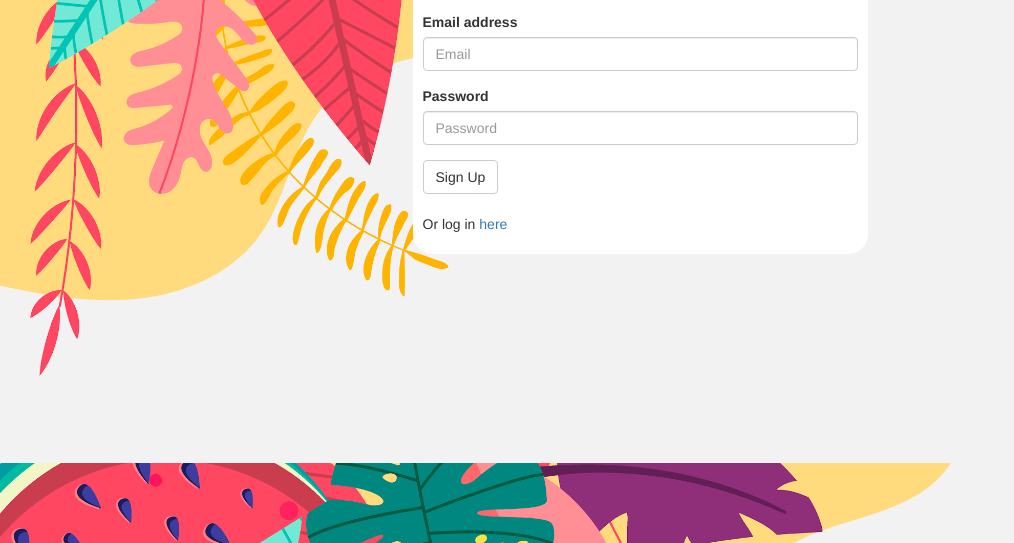
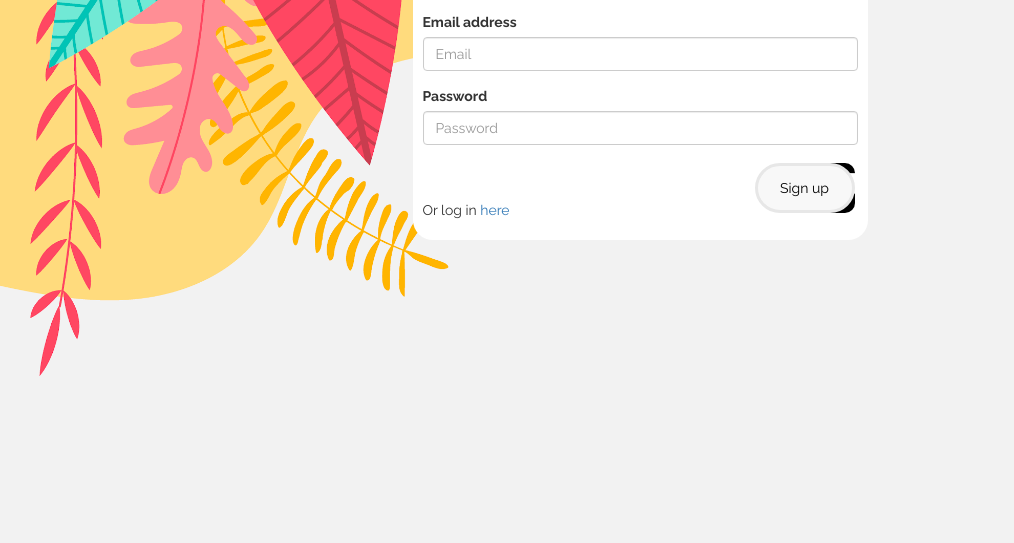
Before and after one commit to ameliagoodson/Coddiwomble-destination-app, a website: page views/signup.html in a window 1280 px wide. Shown: the part 257-800 px from the top of the page, without its empty margins (0-1014 px from the left). Drawn offline with nearby package versions, Linux system fonts and the light colour scheme.

Commit message:
added button styling and animation, added blocks on members page & delete btn

```diff
--- a/views/signup.html
+++ b/views/signup.html
@@ -39,7 +39,7 @@
             <span class="glyphicon glyphicon-exclamation-sign" aria-hidden="true"></span>
             <span class="sr-only">Error:</span> <span class="msg"></span>
           </div>
-          <button type="submit" class="btn btn-default">Sign Up</button><br><br>
+          <button type="submit" class="btn glow-on-hover" id="btn-signup">Sign up</button><br><br>
           <p>Or log in <a href="/login">here</a></p>
         </form>
         <br />
--- a/views/stylesheets/style.css
+++ b/views/stylesheets/style.css
@@ -1,3 +1,6 @@
+*, body {
+  font-family: 'Raleway', sans-serif;
+}
 /*Nav bar*/
 #logo {
   height: 50px;
@@ -25,6 +28,71 @@ form.login {
   padding: 10px;
   border-radius: 20px;
   background-color: white;
+}
+
+/*Login page button, signup page button*/
+.glow-on-hover {
+  width: 100px;
+  height: 50px;
+  border: none;
+  outline: none;
+  color: black;
+  background: white;
+  cursor: pointer;
+  position: relative;
+  z-index: 0;
+  border-radius: 10px;
+  outline: none !important;
+}
+
+.glow-on-hover:before {
+  content: '';
+  background: linear-gradient(45deg, #088680, #71e7d3, #ffdb7d, #feb301, #ff8e95, #ff4762, #c73d4f, #8e2e79);
+  position: absolute;
+  top: -2px;
+  left:-2px;
+  background-size: 400%;
+  z-index: -1;
+  filter: blur(5px);
+  width: calc(100% + 8px);
+  height: calc(100% + 8px);
+  animation: glowing 20s linear infinite;
+  opacity: 0;
+  transition: opacity .3s ease-in-out;
+  border-radius: 50px;
+  outline: none;
+}
+
+.glow-on-hover:active {
+  color: #000
+}
+
+.glow-on-hover:active:after {
+  background: transparent;
+}
+
+.glow-on-hover:hover:before {
+  opacity: 1;
+}
+
+.glow-on-hover:after {
+  z-index: -1;
+  content: '';
+  position: absolute;
+  width: 100%;
+  height: 100%;
+  background: #f8f8f8;
+  left: 0;
+  top: 0;
+  border-radius: 50px;
+  border: #e7e7e7 3px solid;
+  outline: none !important;
+}
+
+@keyframes glowing {
+  0% { background-position: 0 0; }
+  50% { background-position: 400% 0; }
+  100% { background-position: 0 0; }
 }
 
 /*Members*/
@@ -60,14 +128,48 @@ form.login {
   width: fit-content;
 }
 
-#location-button:hover {
+#location-button {
   background-color: turquoise;
+  width: 60px;
+  height: 40px;
+}
+
+ul.wishlist {
+padding: 0px;
+}
+li {
+  background: linear-gradient(45deg, white, #ffdb7d);
+  list-style-type: none;
+  padding: 2px;
+  font-size: 16px;
+  font-family: 'Raleway', sans-serif;
+  letter-spacing: 4px;
+  height: 30px;
+  vertical-align: middle;
+  border: black solid 2px;
+  margin: 3px;
+  color: black;
+  width: 80%;
+  float: left;
+}
+
+button {
+  background-image: url(./Assets/delete2.png) !important;
+  background-size: 30px 30px;
+  background-position: center;
+  float: right;
+  height: 30px;
+  width: 30px;
+  border: black solid 2px;
+  margin: 3px;
 }
 
 /* Signup page */
 #body-signup {
   background-image: url(./Assets/background3.png);
   background-size: cover;
+  background-repeat: no-repeat;
+  background-color: #f2f2f2;
 }
 
 form.signup {
@@ -75,5 +177,5 @@ form.signup {
   padding: 10px;
   border-radius: 20px;
   background-color: white;
-
+  overflow-wrap: break-word;
 }
```
Also changed, not shown: views/js/members.js (+4 -4 lines), views/login.html (+1 -1 lines), .travis.yml (deleted), views/stylesheets/Assets/delete.png (added), views/stylesheets/Assets/delete2.png (added), views/stylesheets/Assets/delete3.png (added), views/stylesheets/Assets/delete4.png (added).
